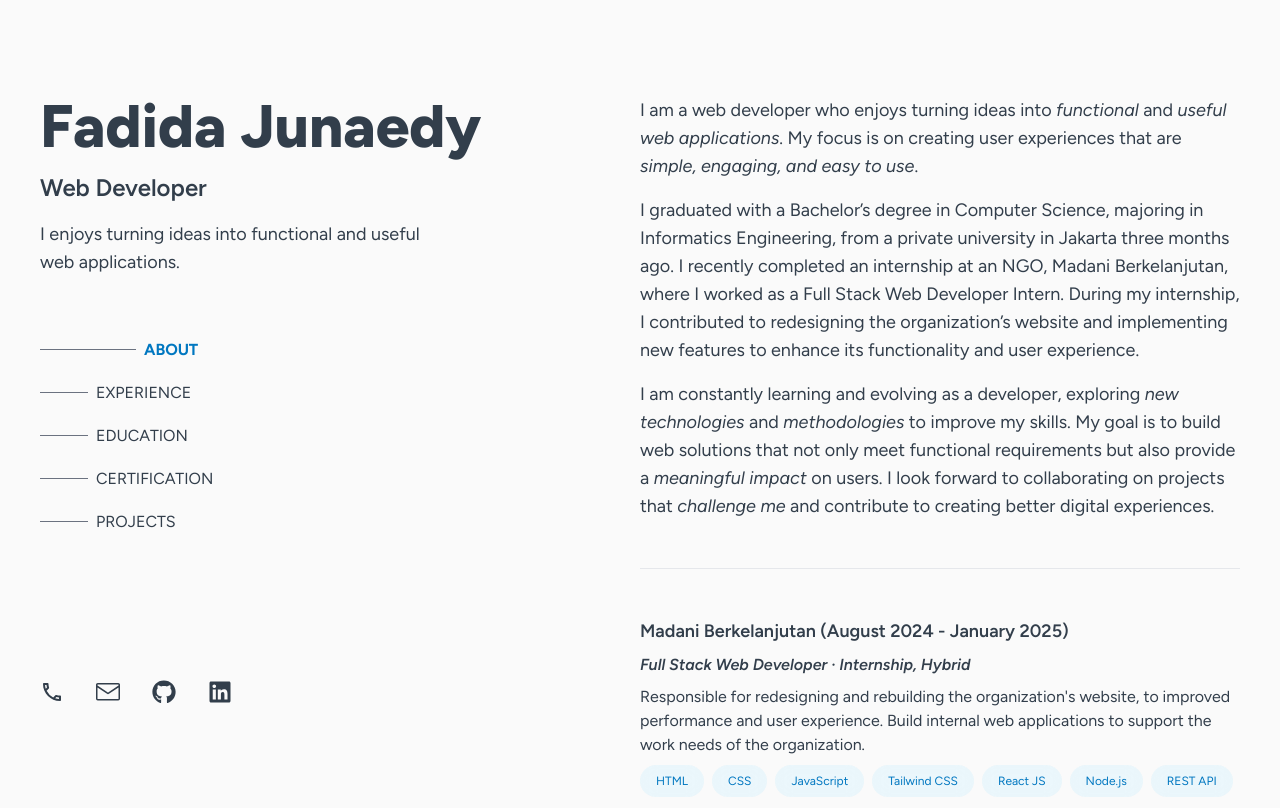
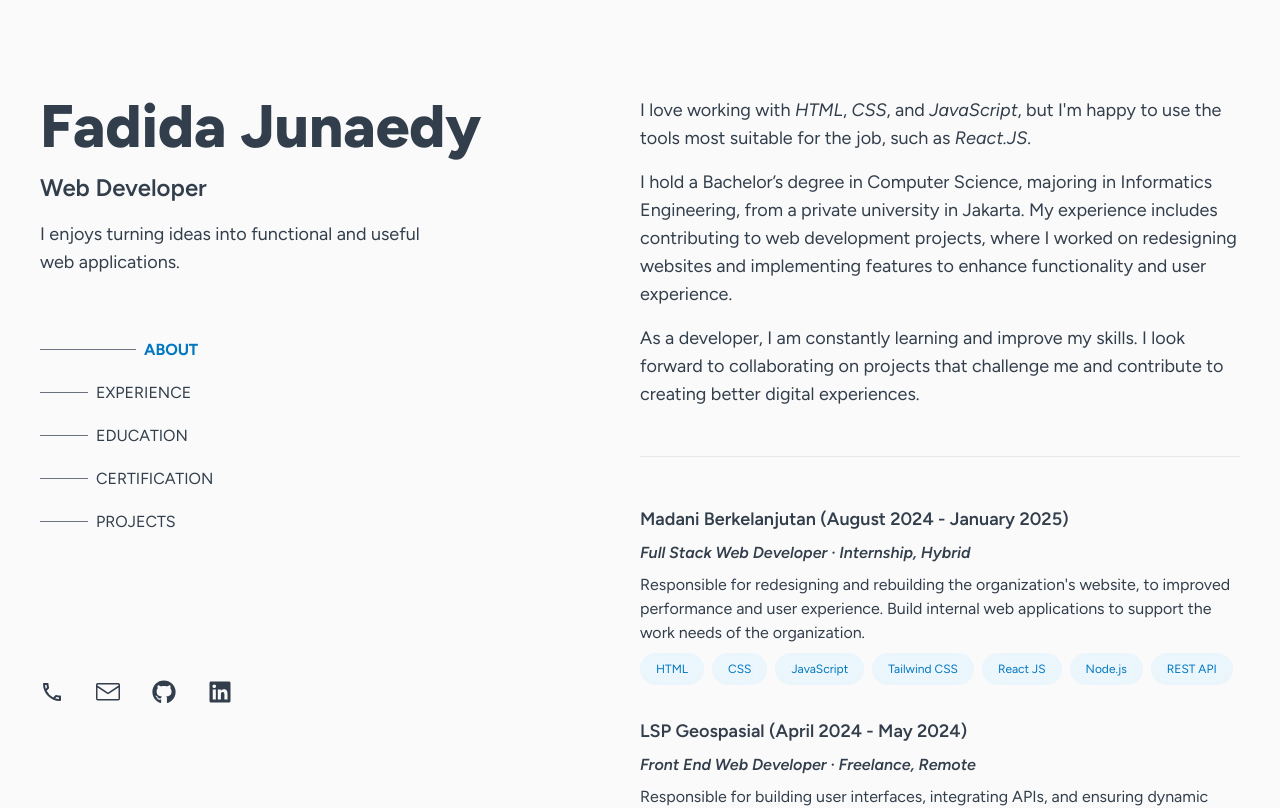
Before and after one commit to fadidajunaedy/v1, a React (Vite) app: page / in a window 1280 px wide. Shown: the top 808 px of the page. Built offline with nearby package versions, Linux system fonts and the light colour scheme.

Commit message:
UPDATE DESCRIPTION ABOUT ME

```diff
--- a/src/pages/home/sections/About.jsx
+++ b/src/pages/home/sections/About.jsx
@@ -4,13 +4,13 @@ const About = () => {
             <article id="about" className="flex flex-col gap-4">
                 <h2 className="sticky top-0 lg:hidden">ABOUT</h2>
                 <p>
-                    I am a web developer who enjoys turning ideas into <em>functional</em> and <em>useful web applications</em>. My focus is on creating user experiences that are <em>simple, engaging, and easy to use</em>.
+                    I love working with <em>HTML</em>, <em>CSS</em>, and <em>JavaScript</em>, but I'm happy to use the tools most suitable for the job, such as <em>React.JS</em>.
                 </p>
                 <p>
-                    I graduated with a Bachelor’s degree in Computer Science, majoring in Informatics Engineering, from a private university in Jakarta three months ago. I recently completed an internship at an NGO, Madani Berkelanjutan, where I worked as a Full Stack Web Developer Intern. During my internship, I contributed to redesigning the organization’s website and implementing new features to enhance its functionality and user experience.
+                    I hold a Bachelor’s degree in Computer Science, majoring in Informatics Engineering, from a private university in Jakarta. My experience includes contributing to web development projects, where I worked on redesigning websites and implementing features to enhance functionality and user experience.
                 </p>
                 <p>
-                    I am constantly learning and evolving as a developer, exploring <em>new technologies</em> and <em>methodologies</em> to improve my skills. My goal is to build web solutions that not only meet functional requirements but also provide a <em>meaningful impact</em> on users. I look forward to collaborating on projects that <em>challenge me</em> and contribute to creating better digital experiences.
+                    As a developer, I am constantly learning and improve my skills. I look forward to collaborating on projects that challenge me and contribute to creating better digital experiences.
                 </p>
             </article>
         </>
```
